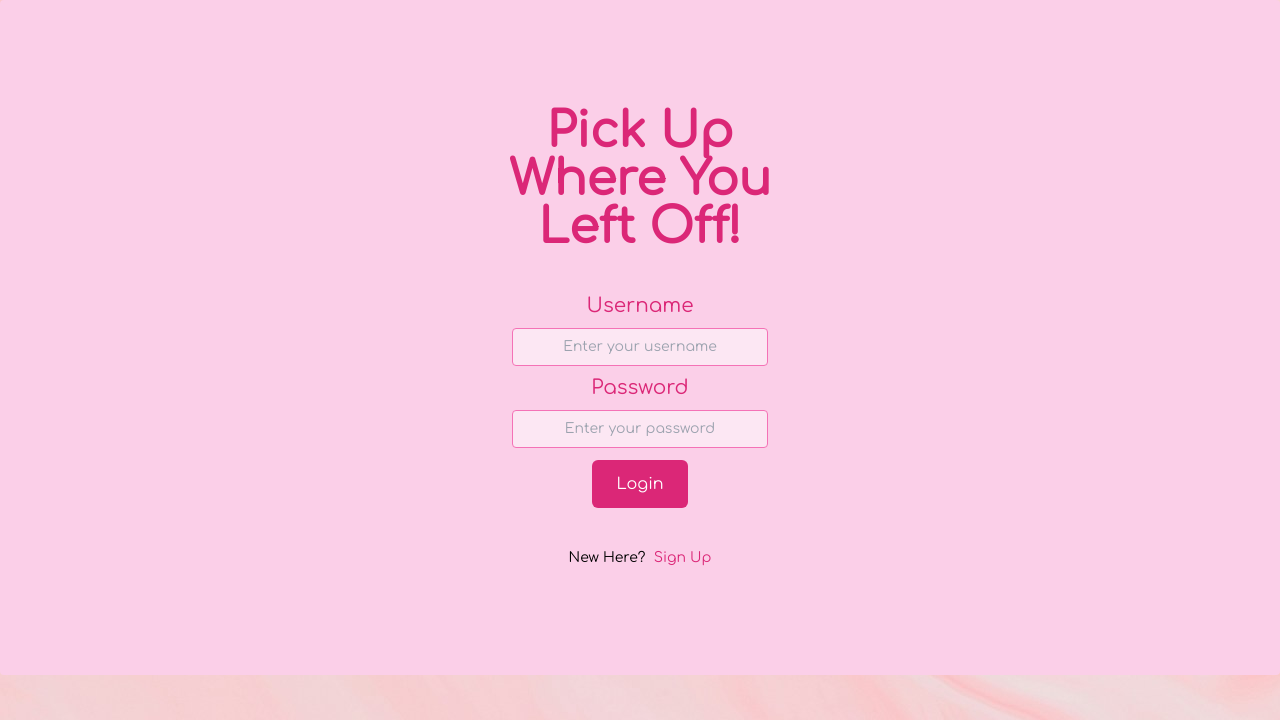
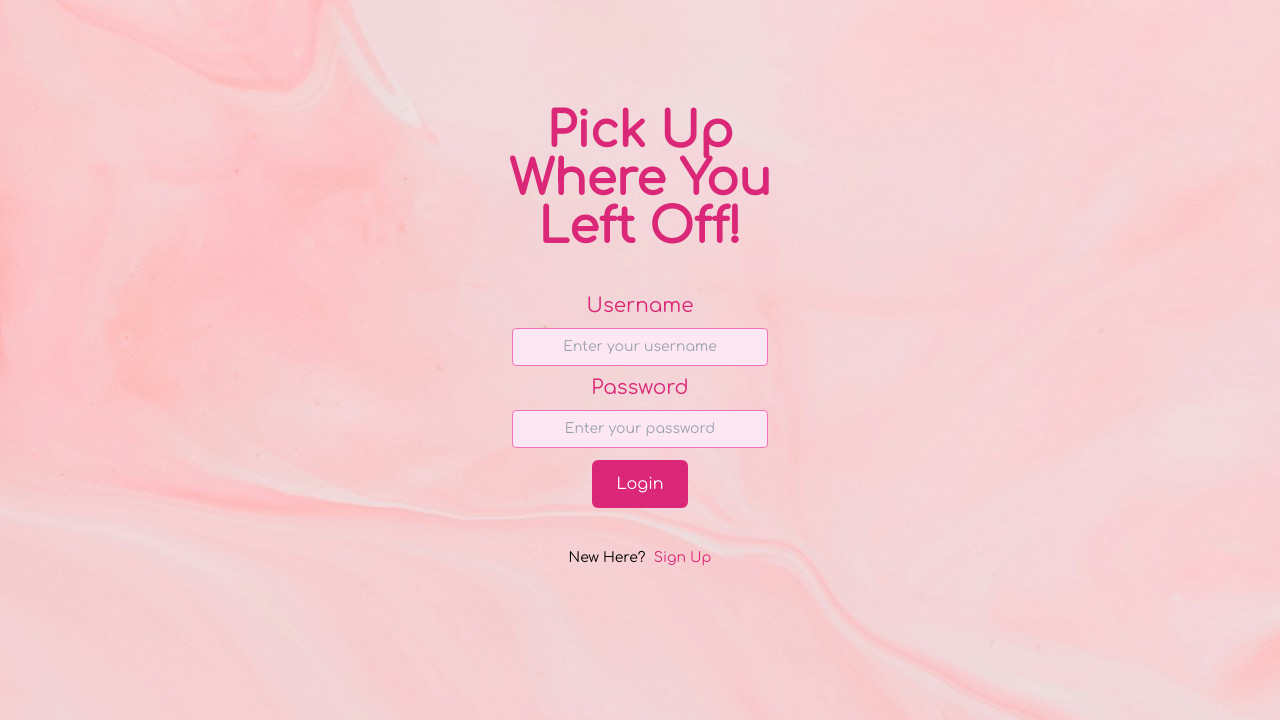
Before and after one commit to libresoul/rosemary, a PHP site: page /signin.php in a window 1280 px wide. Shown: the part 80-800 px from the top of the page. Run offline with PHP 8.4, Linux system fonts and the light colour scheme; style sheets or scripts are compiled from the project's sources; some libraries are stand-ins or nearby versions.

Commit message:
style(signun.php && signin.php): removes bg-pink-200

```diff
--- a/signin.php
+++ b/signin.php
@@ -3,7 +3,7 @@ $pageTitle = 'Sign In | Rosemary';
 include_once 'includes/header.inc.php';
 include_once 'includes/functions.inc.php';
 ?>
-<div class="h-[--dont-overflow] flex items-center justify-center bg-pink-200 rounded">
+<div class="h-[--dont-overflow] flex items-center justify-center rounded">
     <div class="p-10 transition-transform w-xl text-center rounded">
         <h1 class="text-pink-600 text-5xl font-bold">Pick Up<br>Where You<br>Left Off!</h1>
         <form action="signin_handler.php" method="POST" class="m-10">
--- a/signup.php
+++ b/signup.php
@@ -4,7 +4,7 @@ include_once 'includes/header.inc.php';
 include_once 'includes/functions.inc.php';
 ?>
 
-<div class="h-[--dont-overflow] flex items-center justify-center bg-pink-200 rounded">
+<div class="h-[--dont-overflow] flex items-center justify-center rounded">
     <div class="p-10 transition-transform w-xl text-center rounded">
         <h1 class="text-pink-600 text-5xl font-bold">Start Your<br>Delicious<br>Adventure Here!</h1>
         <form action="signup_handler.php" method="POST" class="m-10">
```
